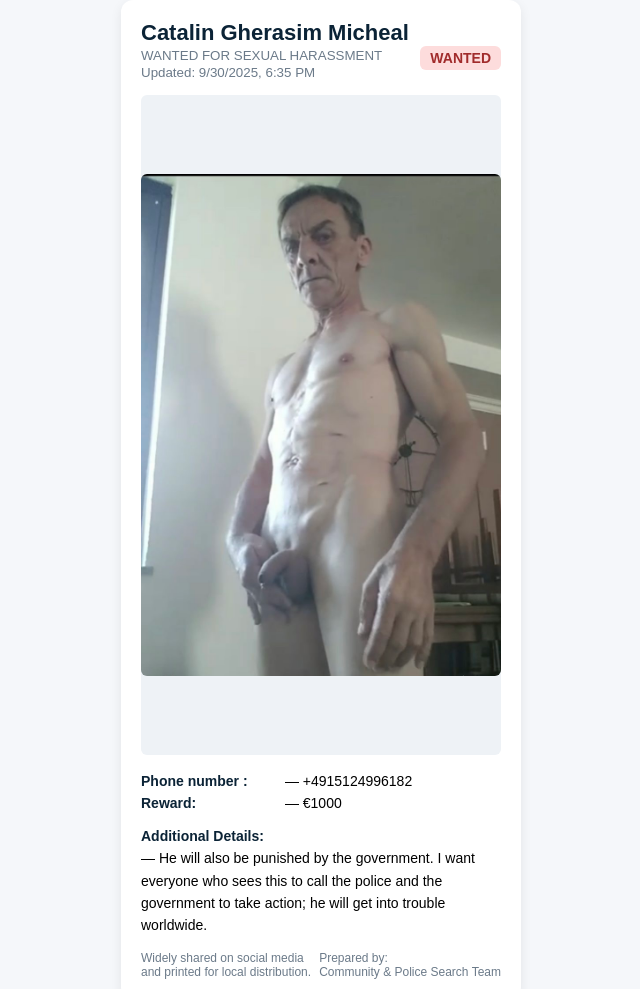
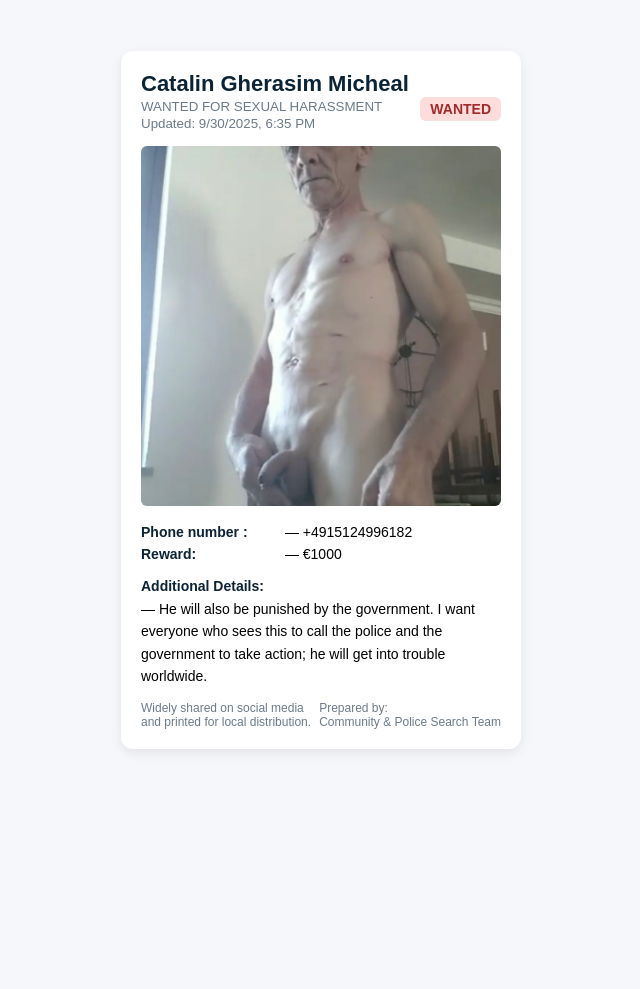
Before and after one commit to Cargill-Usa/Cargill-Usa.github.io, a plain HTML site: page index.html in a window 1280 px wide. Shown: the whole page, without its empty margins (319-959 px from the left). After the commit the page ends 800 px from the top, so only its background shows below. Drawn offline with Linux system fonts and the light colour scheme.

Commit message:
Update index.html

```diff
--- a/index.html
+++ b/index.html
@@ -53,7 +53,7 @@
     display: flex;
     align-items: center;
     justify-content: center;
-    height: 660px; /* bigger photo box */
+    height: 360px; /* bigger photo box */
     overflow: hidden;
   }
 
```
